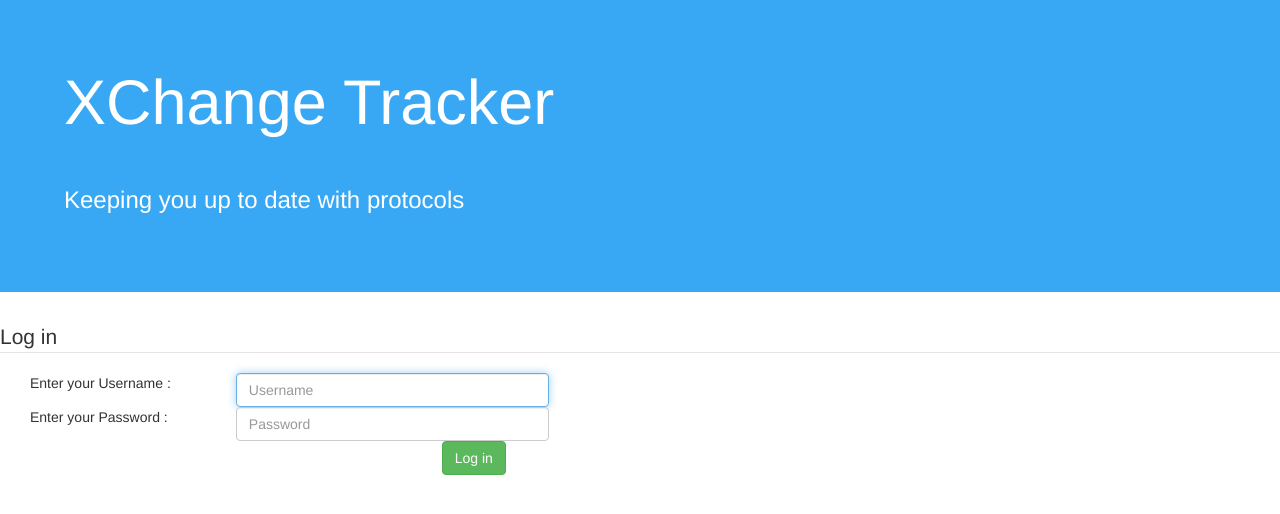
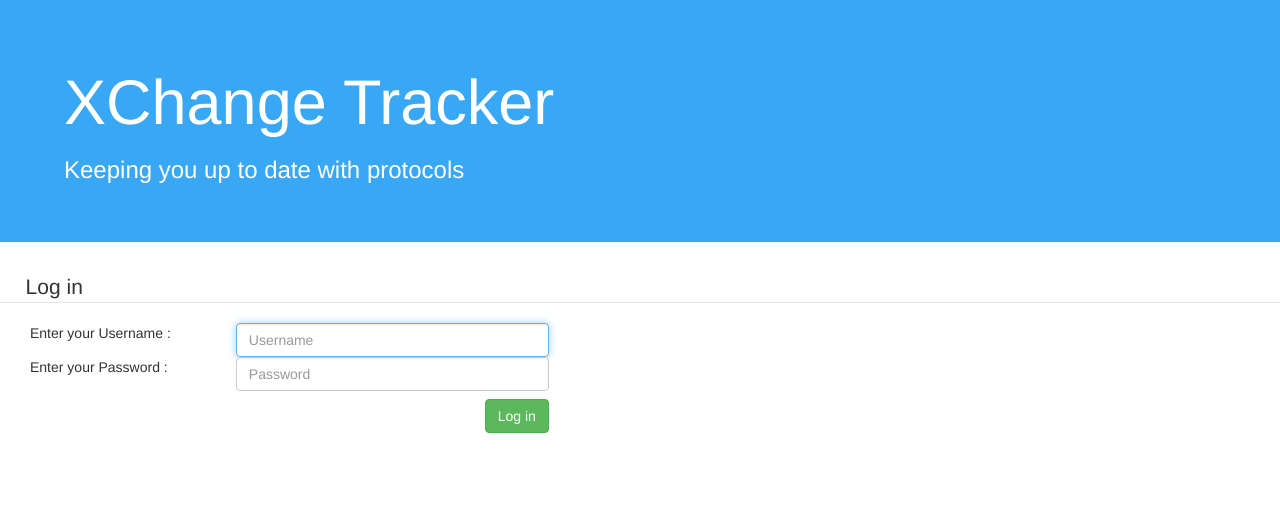
Before and after one commit to MindNumbing/XChange-Tracker, a Flask app: page /auth/ in a window 1280 px wide. Shown: the top 514 px of the page. Run offline with Flask 2, Linux system fonts and the light colour scheme; some libraries are stand-ins or nearby versions.

Commit message:
Layout improvements

```diff
--- a/app/auth/views.py
+++ b/app/auth/views.py
@@ -36,7 +36,6 @@ def login():
                         flash('You are logged in as a User', 'success')
             return redirect(url_for('auth.auth_index'))
     else:
-        flash('You are already logged in', 'info')
         return redirect(url_for('auth.auth_index'))
     return render_template('auth/login.html', form=form)
 
--- a/app/templates/auth/index.html
+++ b/app/templates/auth/index.html
@@ -28,11 +28,8 @@
                     <label class="col-md-4 control-label" for="webpage">Website</label>
                     <div class="col-md-4">
                         <input id="webpage" name="webpage" type="text" placeholder="https://www." class="form-control input-md" required="">
-                        <span class="help-block">E.G "https://www.google.co.uk/"</span>
                     </div>
-                </div>
-                <div class="col-md-4 pull-right">
-                    <button id="search" name="search" class="btn btn-success">Search</button>
+                    <div class="col-md-8" style="padding-top: 0.5%; padding-bottom: 1%;"><button id="search" name="search" class="pull-right btn btn-success">Search</button></div>
                 </div>
             </form>
         </div>
--- a/app/templates/auth/login.html
+++ b/app/templates/auth/login.html
@@ -6,7 +6,7 @@
     {% endmacro %}
     <div>
     	<div>
-    		<legend>Log in</legend>
+    		<legend style="padding-left: 2%">Log in</legend>
     		<form method="POST" action="/auth/login" accept-charset="UTF-8" role="form">
     			{{ form.hidden_tag() }}
     			<div>
@@ -17,8 +17,9 @@
     				<div class="col-xs-8">
     					<p class="col-xs-3">Enter your Password : </p>
     					<div class="col-xs-5">{{ render_field(form.password, placeholder="Password") }}</div>
+						<div class="col-xs-8" style="padding-top: 1%"><button class="pull-right btn btn-success" type="submit" name="submit">Log in</button></div>
     				</div>
-    				<div class="col-xs-8 pull-right"><button class="pull-left btn btn-success" type="submit" name="submit">Log in</button></div>
+
     			</div>
     		</form>
     	</div>
--- a/app/templates/base.html
+++ b/app/templates/base.html
@@ -21,10 +21,7 @@
         <div class="header">
             <div class="jumbotron" style="background-color: #39a8f4;">
                 <h1 style="padding-left: 5%; color: #ffffff;">XChange Tracker</h1>
-                <br>
                 <h3 style="padding-left: 5%; color: #ffffff;"> Keeping you up to date with protocols </h3>
-                <br>
-
             </div>
         </div>
         {% with messages = get_flashed_messages(with_categories=true) %}
--- a/run.py
+++ b/run.py
@@ -1,3 +1,3 @@
 from app import app
 
-app.run(host='0.0.0.0', port='5000', threaded=True)
+app.run(host='0.0.0.0', post='5000', threaded=True)
```
